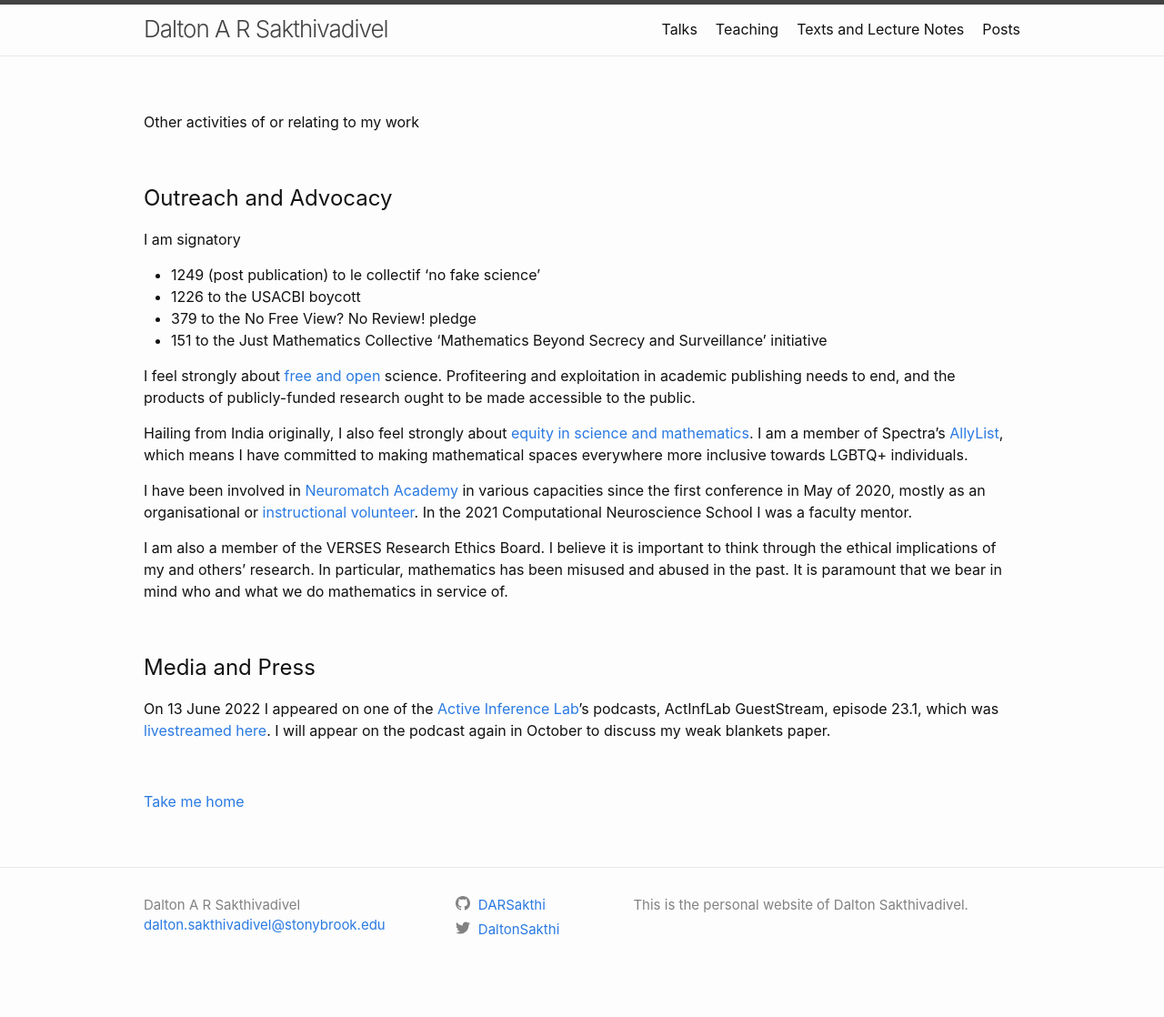
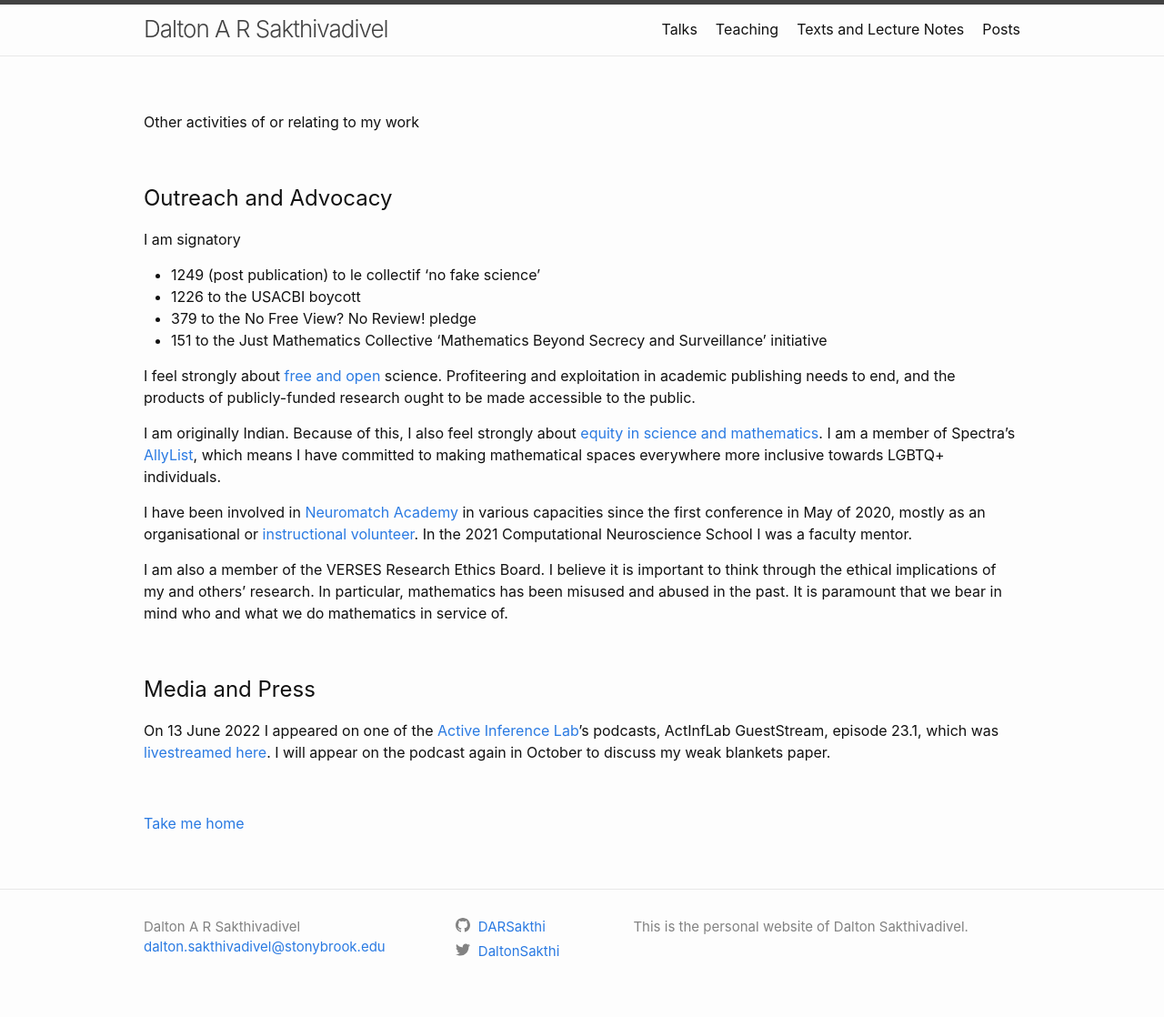
Before and after one commit to DARSakthi/DARSakthi.github.io, a Jekyll site: the page built from other.markdown, in a window 1280 px wide. Shown: the whole page at 91% size. Built offline with Jekyll 4.4.1, drawn with Linux system fonts in a browser that asks for light colours; before the commit the page ends 1094 px from its top, so only the background shows below that.

Commit message:
Misprint

```diff
--- a/other.markdown
+++ b/other.markdown
@@ -17,7 +17,7 @@ I am signatory
 
 I feel strongly about [free and open](https://julesh.com/2021/02/16/free-publishing/) science. Profiteering and exploitation in academic publishing needs to end, and the products of publicly-funded research ought to be made accessible to the public.
 
-Hailing from India originally, I also feel strongly about [equity in science and mathematics](http://math.sfsu.edu/federico/). I am a member of Spectra's [AllyList](http://lgbtmath.org/People.html), which means I have committed to making mathematical spaces everywhere more inclusive towards LGBTQ+ individuals.
+I am originally Indian. Because of this, I also feel strongly about [equity in science and mathematics](http://math.sfsu.edu/federico/). I am a member of Spectra's [AllyList](http://lgbtmath.org/People.html), which means I have committed to making mathematical spaces everywhere more inclusive towards LGBTQ+ individuals.
 
 I have been involved in [Neuromatch Academy](https://academy.neuromatch.io) in various capacities since the first conference in May of 2020, mostly as an organisational or [instructional volunteer](https://darsakthi.github.io/teaching/2020-NMA). In the 2021 Computational Neuroscience School I was a faculty mentor.
 
```
